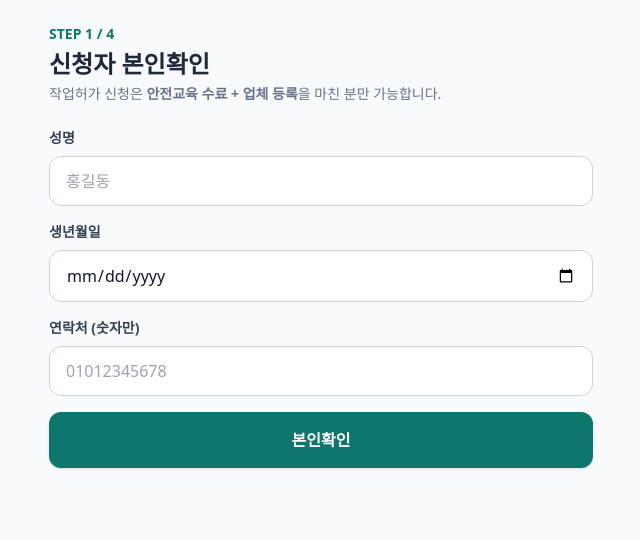
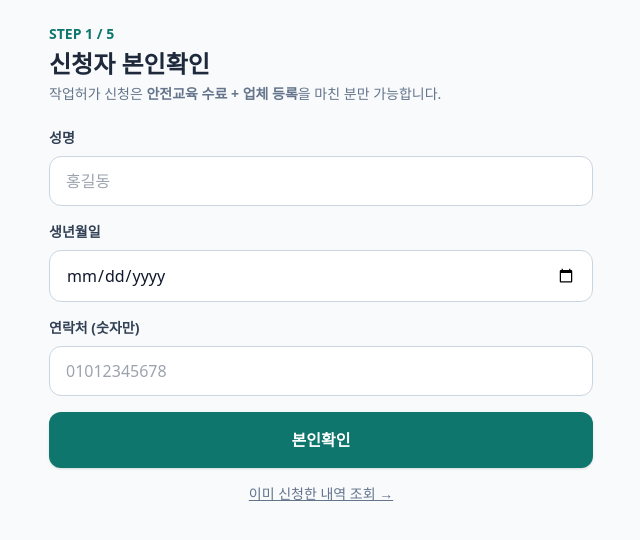
Before and after one commit to khy-921108/-, a Next.js app in the folder codexnew/: page /work-permit in a window 1280 px wide. Shown: the top 540 px of the page, without its empty margins (319-959 px from the left). Built offline with nearby package versions, Linux system fonts and the light colour scheme.

Commit message:
Add files via upload

```diff
--- a/codexnew/src/app/work-permit/page.tsx
+++ b/codexnew/src/app/work-permit/page.tsx
@@ -162,7 +162,7 @@ export default function WorkPermitStart() {
   return (
     <main className="space-y-6">
       <header>
-        <p className="text-sm font-semibold text-brand">STEP 1 / 4</p>
+        <p className="text-sm font-semibold text-brand">STEP 1 / 5</p>
         <h1 className="mt-1 text-2xl font-bold text-slate-800">신청자 본인확인</h1>
         <p className="mt-1 text-sm text-slate-500">
           작업허가 신청은 <b>안전교육 수료 + 업체 등록</b>을 마친 분만 가능합니다.
@@ -193,6 +193,13 @@ export default function WorkPermitStart() {
           {error && <div className="rounded-lg bg-red-50 p-3 text-sm text-red-700">{error}</div>}
           <button type="button" onClick={onVerify} disabled={loading} className="btn-primary">
             {loading ? '확인 중...' : '본인확인'}
+          </button>
+          <button
+            type="button"
+            onClick={() => router.push('/work-permit/my')}
+            className="w-full text-center text-sm text-slate-500 underline mt-1"
+          >
+            이미 신청한 내역 조회 →
           </button>
         </div>
       ) : (
```
